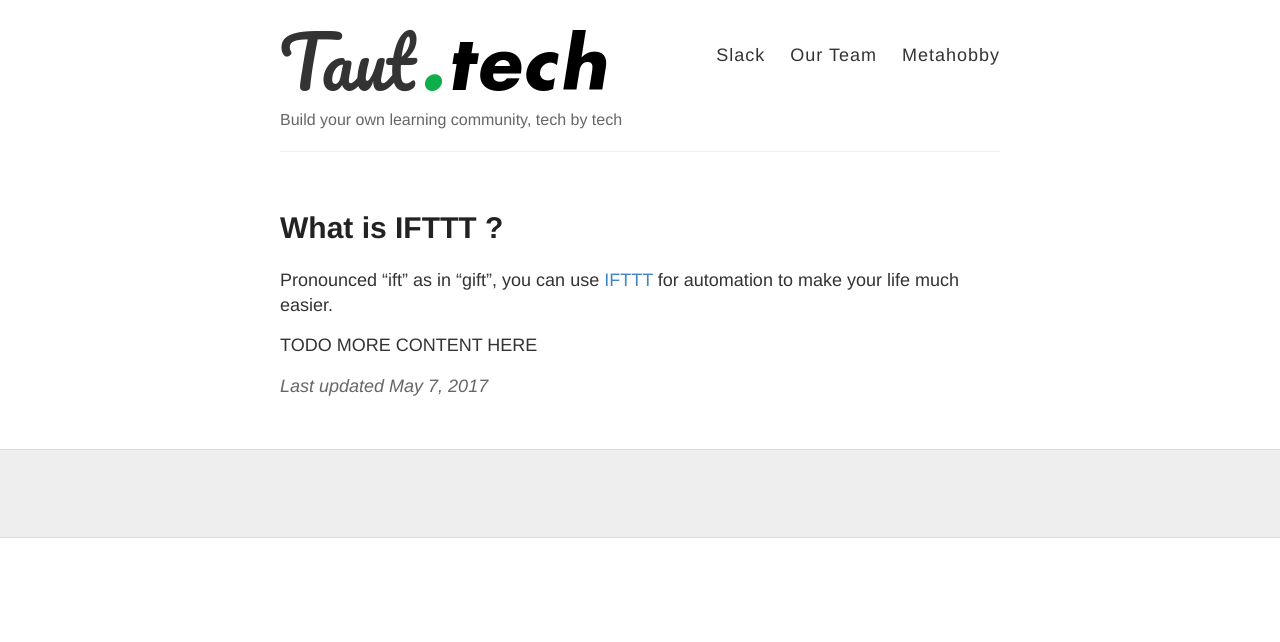
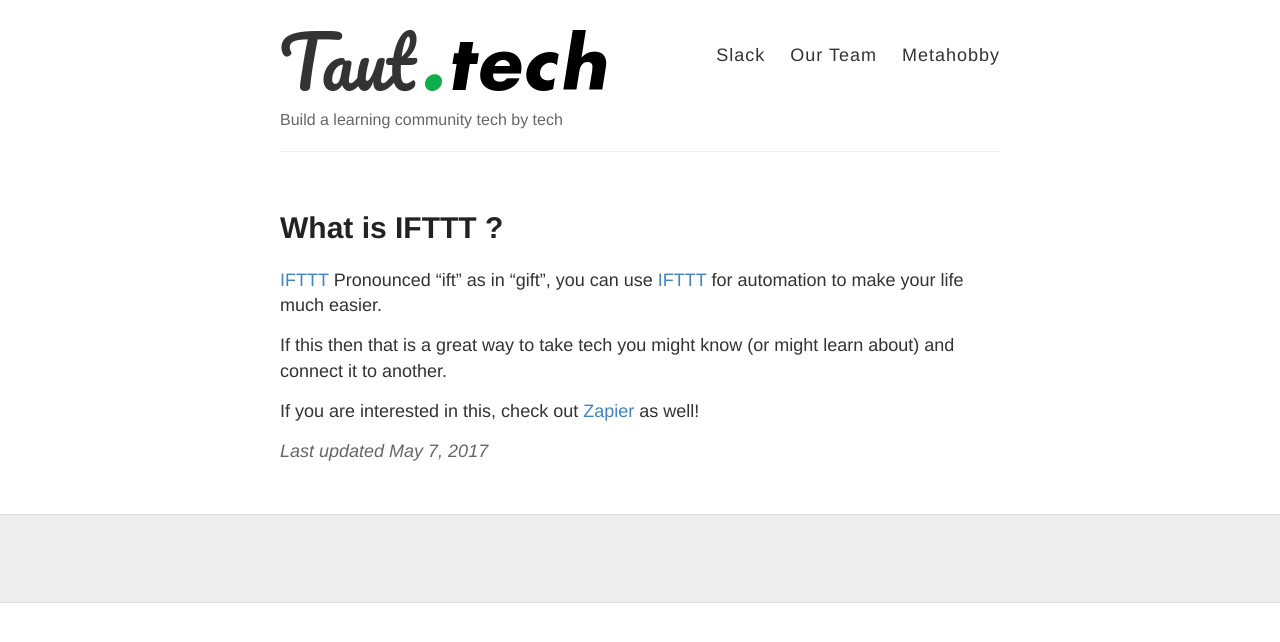
Before and after one commit to qst0/taut.tech, a Jekyll site: the page built from _posts/2017-5-7-IFTTT.md, in a window 1280 px wide. Shown: the top 642 px of the page. Built offline with Jekyll 4.4.1, drawn with Linux system fonts in a browser that asks for light colours; comment, search, counter and statistics services are not loaded.

Commit message:
update mason

```diff
--- a/_config.yml
+++ b/_config.yml
@@ -2,7 +2,7 @@
 name: Taut.tech
 
 # Short bio or description (displayed in the header)
-description: Build your own learning community, tech by tech
+description: Build a learning community tech by tech
 
 # URL of your avatar or profile pic (you could use your GitHub profile pic)
 avatar: https://raw.githubusercontent.com/qst0/qst0.github.io/master/favicon.png
--- a/_posts/2017-5-7-What-is-I-F-T-T-T.md
+++ b/_posts/2017-5-7-IFTTT.md
@@ -3,6 +3,9 @@
 title: What is IFTTT ?
 date: 2017-5-7 01:05
 ---
+[IFTTT](http://i.imgur.com/Nt94YCC.png)
 Pronounced "ift" as in "gift", you can use [IFTTT](https://ifttt.com/applets/53759562d-if-i-comment-on-disqus-tweet-to-my-twitter/edit) for automation to make your life much easier.
 
-TODO MORE CONTENT HERE
+If this then that is a great way to take tech you might know (or might learn about) and connect it to another.
+
+If you are interested in this, check out [Zapier](https://zapier.com/) as well!
```
